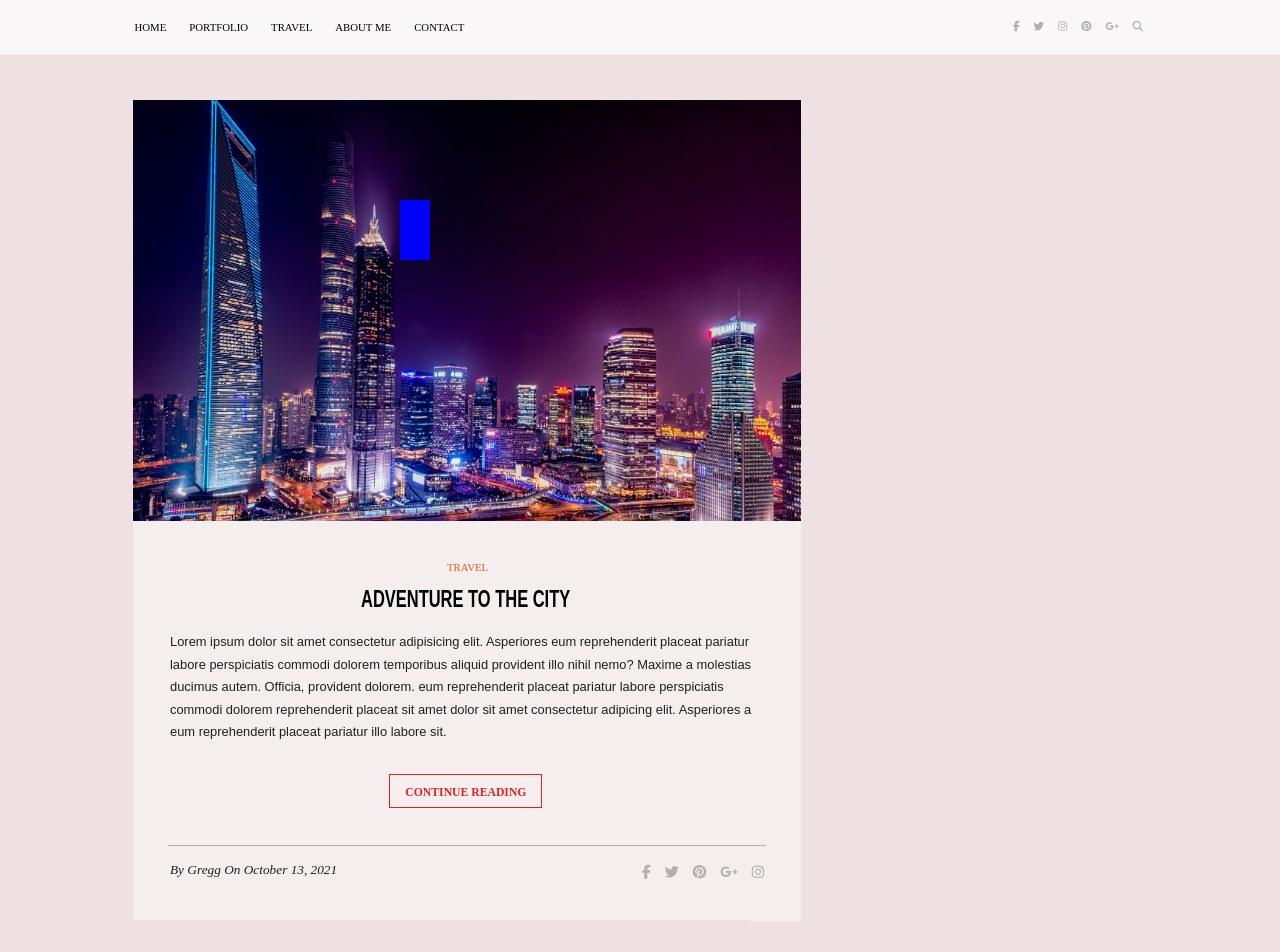
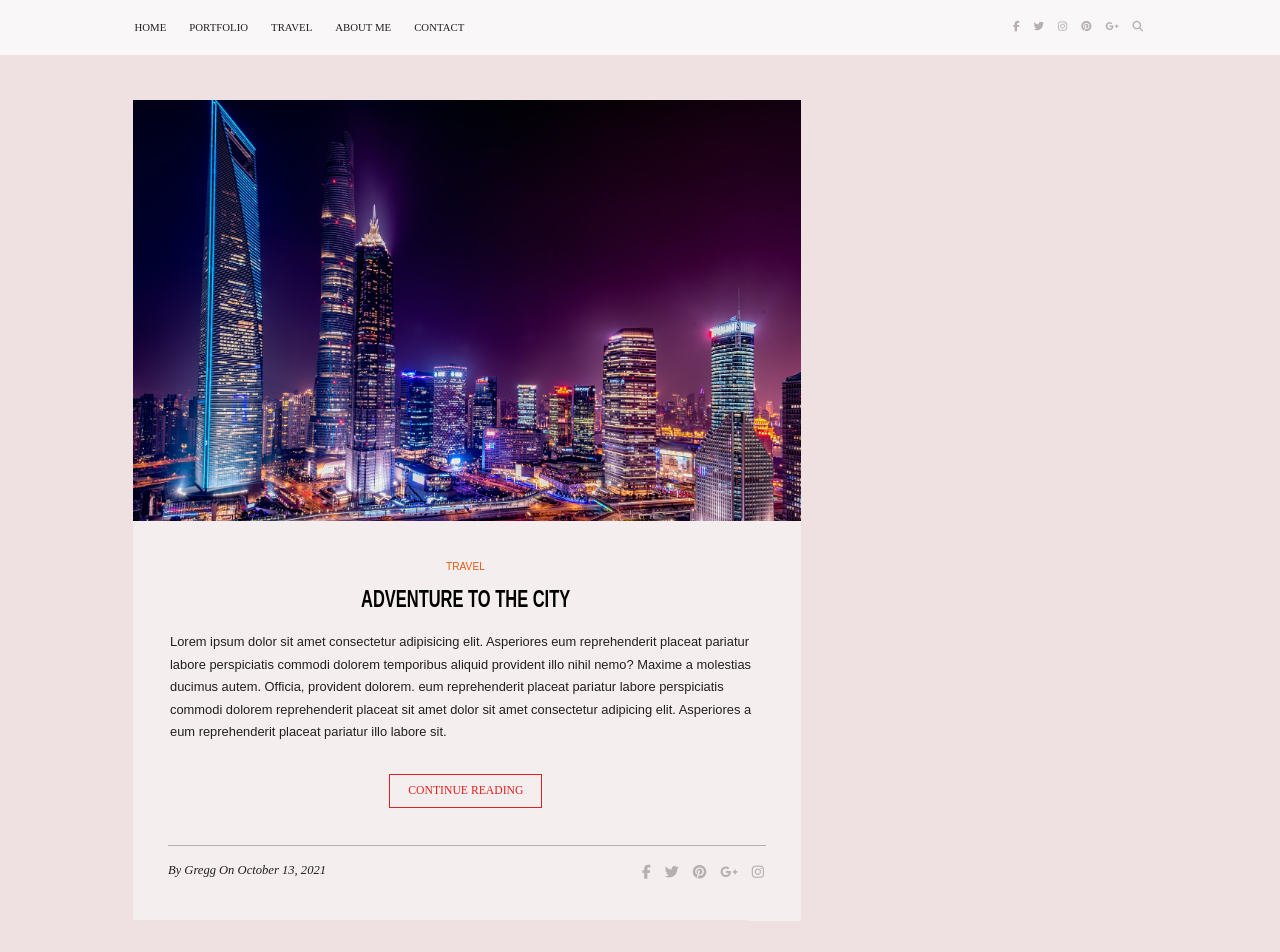
Before and after one commit to Bello2288/Pixel-Perfect, a plain HTML site: page index.html in a window 1280 px wide. Shown: the top 952 px of the page. Drawn offline with nearby package versions, Linux system fonts and the light colour scheme.

Commit message:
friday night

```diff
--- a/assets/css/styles.css
+++ b/assets/css/styles.css
@@ -26,6 +26,12 @@ body {
 .top-bar a:hover {
     color: #e32121;
 }
+.author a:hover {
+    color: #e32121;
+}
+.social-attc a:hover {
+    color: #e32121;
+}
 
 .nav-bar {
     height: 55px;
@@ -50,7 +56,10 @@ body {
 }
 
 .nav-bar > ul > li > a {
+    color: #20201f;
     background-color: #f9f7f7;
+    text-decoration: none;
+
 }
 
 .social-bar {
@@ -197,6 +206,11 @@ body {
     box-sizing: content-box;
 }
 
+
+/* /\/\/\/\/\/\/\/\/\/\/\/\/\/\/\/\/\/\/\/\/\/\/\/\/\/\/\/\/\/\/\/\/\/\/\/\/\/\/\/\
+\/\/\/\/\/\/\/\/\/\/\/\/\/\/\/\/\/\/\/\/\/\/\/\/\/\/\/\/\/\/\/\/\/\/\/\/\/\/\/\/\ */
+
+
 .picture-title {
     position: relative;
     top: 45px;
@@ -206,16 +220,15 @@ body {
     background-color: #f4eeee;
 }
 
-.picture-title a {
+.picture-title p {
+    background-color: #f4eeee;
     position: absolute;
-    left: 314px;
-    top: 40px;
-    font-size: 10.8px;
+    left: 313px;
+    top: 30px;
+    font-size: 10.2px;
     text-align: center;
     color: #e45a14;
-    font-family: 'Times New Roman', Times, serif;
-    background-color: #f4eeee;
-
+    font-family: sans-serif
 }
 
 .picture-title h2 {
@@ -251,7 +264,7 @@ body {
     background-color: #f4eeee;
 }
 
-.cr-button {
+.button {
     position: absolute;
     margin-left: 5%;
     top: 719px;
@@ -261,33 +274,36 @@ body {
     background-color: #f4eeee;
     border: 0.5px solid #e32121;
     transition: font-size 0.5s 0.5s;
+    color: #e32121;
+    font-size: 11.7px;
+    text-align: center;
 }
 
-.cr-button h3 {
-    position: relative;
-    background-color: transparent;
-    bottom: 2px;
-    font-size: 11.7px;
-    text-align: center;
-    text-transform: 25%;
-    color: #e32121;
-    transition: font-size 0.5s 0.5s;
-}
 
 .author {
     position: absolute;
-    top: 807px;
-    left: 90px;
+    display: flex;
+    top: 795px;
+    left: 88px;
     font-style: italic;
-    font-size: 13.3px;
+    font-size: 12.6px;
     font-family: 'Times New Roman', Times, serif;
     color: #20201f;
     background-color: #f4eeee;
     z-index: 6;
 }
 
+.author p {
+    background-color: #f4eeee;
+}
+
 .author a {
+    position: relative;
+    top: 13px;
+    padding: 0px 3px 0px 3px;
     background-color: #f4eeee;
+    color: #20201f;
+    text-decoration: none;
 }
 
 .social-attc {
@@ -328,64 +344,4 @@ body {
     border-top: 1px solid #b7afaf;
     left: 53px;
     bottom: 90px;
-
 }
-
-
-/* /\/\/\/\/\/\/\/\/\/\/\/\/\/\/\/\/\/\/\/\/\/\ /\/\/\/\/\/\/\/\/\/\/\/\/\/\/\/\/
-/\/\/\/\/\/\/\/\/\/\/\/\/\/\/  SMALL BOXES  \/\/\/\/\/\/\/\/\/\/\/\/\/\/\/\/\/\/
-\/\/\/\/\/\/\/\/\/\/\/\/\/\/\/\/\/\/\/\/\/\/\ /\/\/\/\/\/\/\/\/\/\/\/\/\/\/\/\ */
-
-.smallboxes {
-    position: static;
-    margin: 0;
-    height: 60px;
-    width: 30px;
-}
-
-.boxA {
-    margin: 0;
-    height: 60px;
-    width: 30px;
-    border-color: 5px solid red;
-    background-color: purple;
-
-}
-
-.boxB {
-    margin: 0;
-    height: 60px;
-    width: 30px;
-    border-color: 5px solid red;
-    background-color: black;
-
-}
-
-.boxC {
-    margin: 0;
-    height: 60px;
-    width: 30px;
-    border-color: 5px solid red;
-    background-color: yellow;
-}
-
-.boxD {
-    margin: 0;
-    height: 60px;
-    width: 30px;
-    border-color: 5px solid red;
-    background-color: green;
-}
-
-
-.page-bar {
-    position: absolute;
-    align-content: center;
-    top: 200px;
-    left: 400px;
-    margin: 0;
-    height: 60px;
-    width: 30px;
-    border-color: 5px solid red;
-    background-color: blue;
-}
--- a/index.html
+++ b/index.html
@@ -15,11 +15,11 @@
         <div class="top-bar">
             <nav class="nav-bar">
                 <ul>
-                    <li><a>HOME</a></li>
-                    <li><a>PORTFOLIO</a></li>
-                    <li><a>TRAVEL</a></li>
-                    <li><a>ABOUT ME</a></li>
-                    <li><a>CONTACT</a></li>
+                    <li><a href="#" target="_blank">HOME</a></li>
+                    <li><a href="#" target="_blank">PORTFOLIO</a></li>
+                    <li><a href="#" target="_blank">TRAVEL</a></li>
+                    <li><a href="#" target="_blank">ABOUT ME</a></li>
+                    <li><a href="#" target="_blank">CONTACT</a></li>
                 </ul>
             </nav>
             <nav class="social-bar">
@@ -37,8 +37,8 @@
         <div class="adventure-to-the-city">
             <div class="city-image"></div>
             <div class="picture-title">
-                <a>TRAVEL</a>
-                <h2>ADVENTURE TO THE CITY</h2>
+                <p>TRAVEL</p>
+                <h2 href="#" target="_blank">ADVENTURE TO THE CITY</h2>
             </div>
             <div class="box-text"><a>Lorem ipsum dolor sit amet consectetur adipisicing
                 elit. Asperiores eum reprehenderit placeat pariatur labore perspiciatis
@@ -46,8 +46,8 @@
                 ducimus autem. Officia, provident dolorem. eum reprehenderit placeat pariatur labore perspiciatis
                 commodi dolorem reprehenderit placeat sit amet dolor sit amet consectetur adipicing
                 elit. Asperiores a eum reprehenderit placeat pariatur illo labore sit.</a></div>
-            <button class="cr-button"><h3>CONTINUE READING</h3></button>
-            <div class="author"><a>By Gregg On October 13, 2021</a></div>
+            <button class="button">CONTINUE READING</button>
+            <div class="author"><p>By</p><a href="#" target="_blank">Gregg</a><p>On October 13, 2021</p></div>
             <div class="social-attc">
                 <ul>
                     <li><a href="#" class="fa-brands fa-facebook-f"></a></li>
@@ -72,7 +72,7 @@
                 ducimus autem. Officia, provident dolorem. eum reprehenderit placeat pariatur labore perspiciatis
                 commodi dolorem reprehenderit placeat sit amet dolor sit amet consectetur adipicing
                 elit. Asperiores a eum reprehenderit placeat pariatur illo labore sit.</a></div>
-            <button class="cr-button"><h3>CONTINUE READING</h3></button>
+            <button class="button">CONTINUE READING</button>
             <div class="author"><a>By Corey On September 12, 2021</a></div>
             <div class="social-attc">
                 <ul>
@@ -98,7 +98,7 @@
                 ducimus autem. Officia, provident dolorem. eum reprehenderit placeat pariatur labore perspiciatis
                 commodi dolorem reprehenderit placeat sit amet dolor sit amet consectetur adipicing
                 elit. Asperiores a eum reprehenderit placeat pariatur illo labore sit.</a></div>
-            <button class="cr-button"><h3>CONTINUE READING</h3></button>
+            <button class="cr-button">CONTINUE READING</button>
             <div class="author"><a>By Ryan On December 29, 2020</a></div>
             <div class="social-attc">
                 <ul>
@@ -124,7 +124,7 @@
                 ducimus autem. Officia, provident dolorem. eum reprehenderit placeat pariatur labore perspiciatis
                 commodi dolorem reprehenderit placeat sit amet dolor sit amet consectetur adipicing
                 elit. Asperiores a eum reprehenderit placeat pariatur illo labore sit.</a></div>
-            <button class="cr-button"><h3>CONTINUE READING</h3></button>
+            <button class="cr-button">CONTINUE READING</button>
             <div class="author"><a>By Adam On June 24, 2020</a></div>
             <div class="social-attc">
                 <ul>
```
